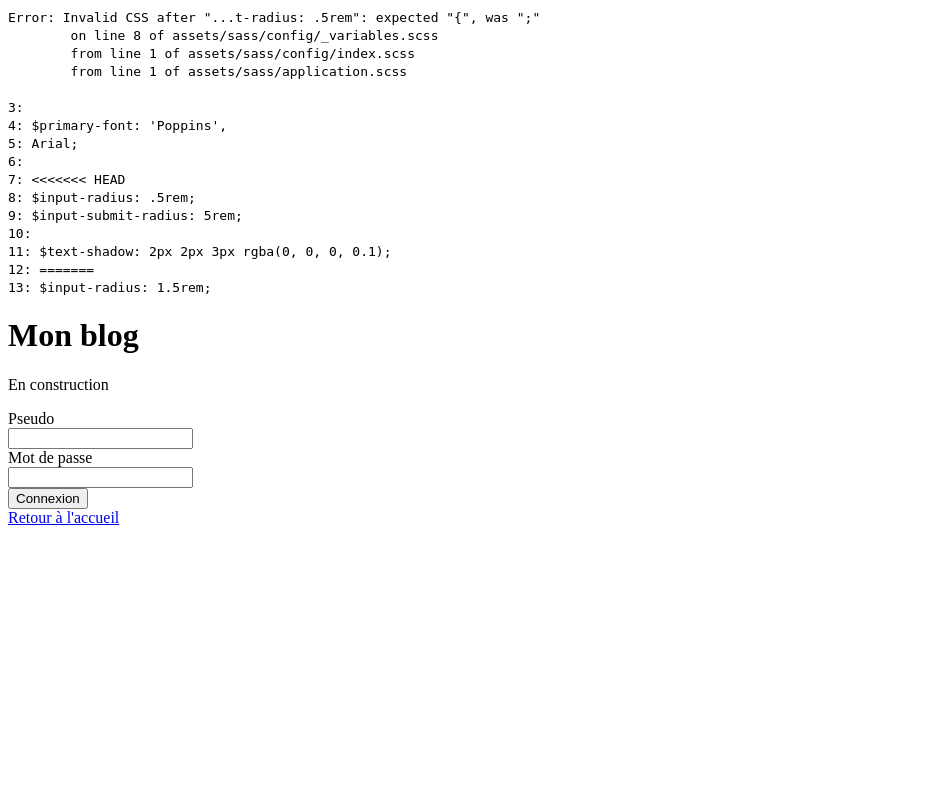
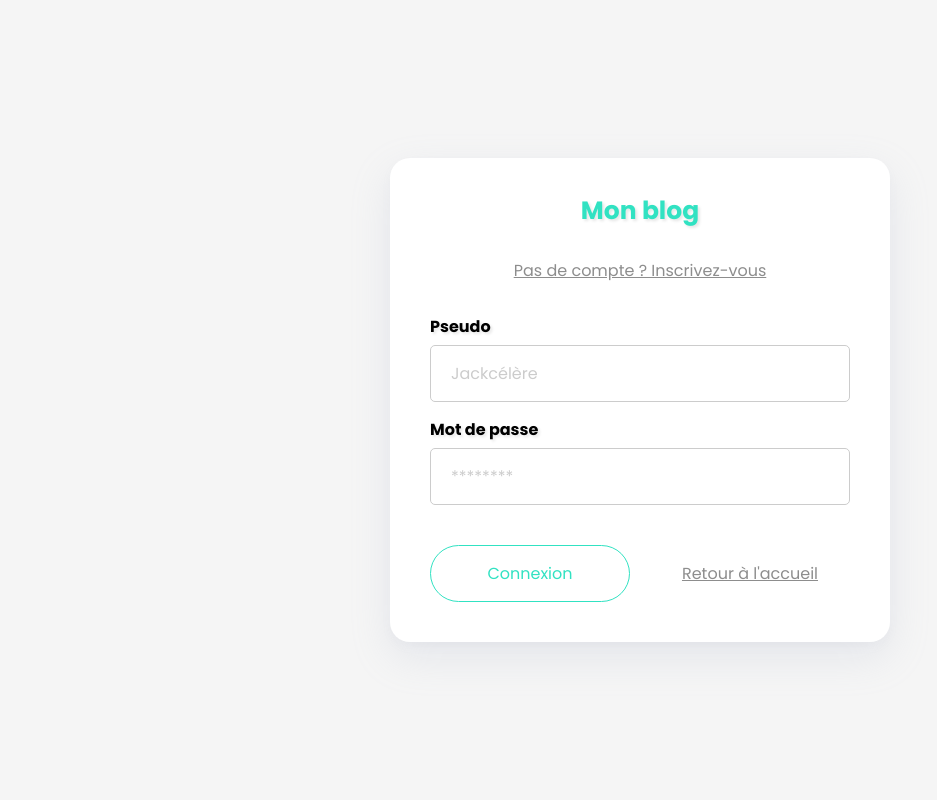
Before and after one commit to LeZellus/xipel-blog, a PHP site: template templates/login.php in a window 1280 px wide. Shown: the whole page, without its empty margins (0-937 px from the left). Run offline with PHP 8.4, Linux system fonts and the light colour scheme; the template is opened without the code that fills it, so the values that code supplies are empty.

Commit message:
style(project): add style to login page

```diff
--- a/assets/sass/components/_form.scss
+++ b/assets/sass/components/_form.scss
@@ -43,8 +43,6 @@ input {
       box-shadow: none;
     }
   }
-<<<<<<< HEAD
-=======
 
   &[type="submit"] {
     padding: 1.5rem 3rem;
@@ -58,7 +56,6 @@ input {
       cursor: pointer;
     }
   }
->>>>>>> add-css-project
 }
 
 .form-control {
--- a/public/css/style.css
+++ b/public/css/style.css
@@ -1,91 +1,270 @@
-/*
-Error: Invalid CSS after "...t-radius: .5rem": expected "{", was ";"
-        on line 8 of assets/sass/config/_variables.scss
-        from line 1 of assets/sass/config/index.scss
-        from line 1 of assets/sass/application.scss
+@import url("https://fonts.googleapis.com/css2?family=Poppins:wght@100;300;400;600;700;900&display=swap");
+/* http://meyerweb.com/eric/tools/css/reset/
+   v2.0 | 20110126
+   License: none (public domain)
+*/
+html,
+body,
+div,
+span,
+applet,
+object,
+iframe,
+h1,
+h2,
+h3,
+h4,
+h5,
+h6,
+p,
+blockquote,
+pre,
+a,
+abbr,
+acronym,
+address,
+big,
+cite,
+code,
+del,
+dfn,
+em,
+img,
+ins,
+kbd,
+q,
+s,
+samp,
+small,
+strike,
+strong,
+sub,
+sup,
+tt,
+var,
+b,
+u,
+i,
+center,
+dl,
+dt,
+dd,
+ol,
+ul,
+li,
+fieldset,
+form,
+label,
+legend,
+table,
+caption,
+tbody,
+tfoot,
+thead,
+tr,
+th,
+td,
+article,
+aside,
+canvas,
+details,
+embed,
+figure,
+figcaption,
+footer,
+header,
+hgroup,
+menu,
+nav,
+output,
+ruby,
+section,
+summary,
+time,
+mark,
+audio,
+video {
+  margin: 0;
+  padding: 0;
+  border: 0;
+  font-size: 100%;
+  font-family: "Poppins", Arial;
+  vertical-align: baseline; }
 
-3:
-4: $primary-font: 'Poppins',
-5: Arial;
-6:
-7: <<<<<<< HEAD
-8: $input-radius: .5rem;
-9: $input-submit-radius: 5rem;
-10:
-11: $text-shadow: 2px 2px 3px rgba(0, 0, 0, 0.1);
-12: =======
-13: $input-radius: 1.5rem;
+/* HTML5 display-role reset for older browsers */
+article,
+aside,
+details,
+figcaption,
+figure,
+footer,
+header,
+hgroup,
+menu,
+nav,
+section {
+  display: block; }
 
-Backtrace:
-assets/sass/config/_variables.scss:8
-assets/sass/config/index.scss:1
-assets/sass/application.scss:1
-/Library/Ruby/Gems/2.3.0/gems/sass-3.7.4/lib/sass/scss/parser.rb:1308:in `expected'
-/Library/Ruby/Gems/2.3.0/gems/sass-3.7.4/lib/sass/scss/parser.rb:1238:in `expected'
-/Library/Ruby/Gems/2.3.0/gems/sass-3.7.4/lib/sass/scss/parser.rb:1233:in `tok!'
-/Library/Ruby/Gems/2.3.0/gems/sass-3.7.4/lib/sass/scss/parser.rb:688:in `block'
-/Library/Ruby/Gems/2.3.0/gems/sass-3.7.4/lib/sass/scss/parser.rb:681:in `ruleset'
-/Library/Ruby/Gems/2.3.0/gems/sass-3.7.4/lib/sass/scss/parser.rb:707:in `block_child'
-/Library/Ruby/Gems/2.3.0/gems/sass-3.7.4/lib/sass/scss/parser.rb:700:in `block_contents'
-/Library/Ruby/Gems/2.3.0/gems/sass-3.7.4/lib/sass/scss/parser.rb:137:in `stylesheet'
-/Library/Ruby/Gems/2.3.0/gems/sass-3.7.4/lib/sass/scss/parser.rb:41:in `parse'
-/Library/Ruby/Gems/2.3.0/gems/sass-3.7.4/lib/sass/engine.rb:414:in `_to_tree'
-/Library/Ruby/Gems/2.3.0/gems/sass-3.7.4/lib/sass/engine.rb:321:in `to_tree'
-/Library/Ruby/Gems/2.3.0/gems/sass-3.7.4/lib/sass/tree/visitors/perform.rb:323:in `block in visit_import'
-/Library/Ruby/Gems/2.3.0/gems/sass-3.7.4/lib/sass/stack.rb:88:in `block in with_import'
-/Library/Ruby/Gems/2.3.0/gems/sass-3.7.4/lib/sass/stack.rb:135:in `with_frame'
-/Library/Ruby/Gems/2.3.0/gems/sass-3.7.4/lib/sass/stack.rb:88:in `with_import'
-/Library/Ruby/Gems/2.3.0/gems/sass-3.7.4/lib/sass/tree/visitors/perform.rb:322:in `visit_import'
-/Library/Ruby/Gems/2.3.0/gems/sass-3.7.4/lib/sass/tree/visitors/base.rb:36:in `visit'
-/Library/Ruby/Gems/2.3.0/gems/sass-3.7.4/lib/sass/tree/visitors/perform.rb:158:in `block in visit'
-/Library/Ruby/Gems/2.3.0/gems/sass-3.7.4/lib/sass/stack.rb:79:in `block in with_base'
-/Library/Ruby/Gems/2.3.0/gems/sass-3.7.4/lib/sass/stack.rb:135:in `with_frame'
-/Library/Ruby/Gems/2.3.0/gems/sass-3.7.4/lib/sass/stack.rb:79:in `with_base'
-/Library/Ruby/Gems/2.3.0/gems/sass-3.7.4/lib/sass/tree/visitors/perform.rb:158:in `visit'
-/Library/Ruby/Gems/2.3.0/gems/sass-3.7.4/lib/sass/tree/visitors/perform.rb:325:in `block (2 levels) in visit_import'
-/Library/Ruby/Gems/2.3.0/gems/sass-3.7.4/lib/sass/tree/visitors/perform.rb:325:in `map'
-/Library/Ruby/Gems/2.3.0/gems/sass-3.7.4/lib/sass/tree/visitors/perform.rb:325:in `block in visit_import'
-/Library/Ruby/Gems/2.3.0/gems/sass-3.7.4/lib/sass/stack.rb:88:in `block in with_import'
-/Library/Ruby/Gems/2.3.0/gems/sass-3.7.4/lib/sass/stack.rb:135:in `with_frame'
-/Library/Ruby/Gems/2.3.0/gems/sass-3.7.4/lib/sass/stack.rb:88:in `with_import'
-/Library/Ruby/Gems/2.3.0/gems/sass-3.7.4/lib/sass/tree/visitors/perform.rb:322:in `visit_import'
-/Library/Ruby/Gems/2.3.0/gems/sass-3.7.4/lib/sass/tree/visitors/base.rb:36:in `visit'
-/Library/Ruby/Gems/2.3.0/gems/sass-3.7.4/lib/sass/tree/visitors/perform.rb:158:in `block in visit'
-/Library/Ruby/Gems/2.3.0/gems/sass-3.7.4/lib/sass/stack.rb:79:in `block in with_base'
-/Library/Ruby/Gems/2.3.0/gems/sass-3.7.4/lib/sass/stack.rb:135:in `with_frame'
-/Library/Ruby/Gems/2.3.0/gems/sass-3.7.4/lib/sass/stack.rb:79:in `with_base'
-/Library/Ruby/Gems/2.3.0/gems/sass-3.7.4/lib/sass/tree/visitors/perform.rb:158:in `visit'
-/Library/Ruby/Gems/2.3.0/gems/sass-3.7.4/lib/sass/tree/visitors/base.rb:52:in `block in visit_children'
-/Library/Ruby/Gems/2.3.0/gems/sass-3.7.4/lib/sass/tree/visitors/base.rb:52:in `map'
-/Library/Ruby/Gems/2.3.0/gems/sass-3.7.4/lib/sass/tree/visitors/base.rb:52:in `visit_children'
-/Library/Ruby/Gems/2.3.0/gems/sass-3.7.4/lib/sass/tree/visitors/perform.rb:167:in `block in visit_children'
-/Library/Ruby/Gems/2.3.0/gems/sass-3.7.4/lib/sass/tree/visitors/perform.rb:179:in `with_environment'
-/Library/Ruby/Gems/2.3.0/gems/sass-3.7.4/lib/sass/tree/visitors/perform.rb:166:in `visit_children'
-/Library/Ruby/Gems/2.3.0/gems/sass-3.7.4/lib/sass/tree/visitors/base.rb:36:in `block in visit'
-/Library/Ruby/Gems/2.3.0/gems/sass-3.7.4/lib/sass/tree/visitors/perform.rb:186:in `visit_root'
-/Library/Ruby/Gems/2.3.0/gems/sass-3.7.4/lib/sass/tree/visitors/base.rb:36:in `visit'
-/Library/Ruby/Gems/2.3.0/gems/sass-3.7.4/lib/sass/tree/visitors/perform.rb:157:in `visit'
-/Library/Ruby/Gems/2.3.0/gems/sass-3.7.4/lib/sass/tree/visitors/perform.rb:10:in `visit'
-/Library/Ruby/Gems/2.3.0/gems/sass-3.7.4/lib/sass/tree/root_node.rb:36:in `css_tree'
-/Library/Ruby/Gems/2.3.0/gems/sass-3.7.4/lib/sass/tree/root_node.rb:29:in `render_with_sourcemap'
-/Library/Ruby/Gems/2.3.0/gems/sass-3.7.4/lib/sass/engine.rb:389:in `_render_with_sourcemap'
-/Library/Ruby/Gems/2.3.0/gems/sass-3.7.4/lib/sass/engine.rb:307:in `render_with_sourcemap'
-/Library/Ruby/Gems/2.3.0/gems/sass-3.7.4/lib/sass/plugin/compiler.rb:462:in `update_stylesheet'
-/Library/Ruby/Gems/2.3.0/gems/sass-3.7.4/lib/sass/plugin/compiler.rb:215:in `block in update_stylesheets'
-/Library/Ruby/Gems/2.3.0/gems/sass-3.7.4/lib/sass/plugin/compiler.rb:209:in `each'
-/Library/Ruby/Gems/2.3.0/gems/sass-3.7.4/lib/sass/plugin/compiler.rb:209:in `update_stylesheets'
-/Library/Ruby/Gems/2.3.0/gems/sass-3.7.4/lib/sass/plugin/compiler.rb:443:in `on_file_changed'
-/Library/Ruby/Gems/2.3.0/gems/sass-3.7.4/lib/sass/plugin/compiler.rb:320:in `block in watch'
-/Library/Ruby/Gems/2.3.0/gems/sass-listen-4.0.0/lib/sass-listen/event/config.rb:23:in `call'
-/Library/Ruby/Gems/2.3.0/gems/sass-listen-4.0.0/lib/sass-listen/event/processor.rb:115:in `_process_changes'
-/Library/Ruby/Gems/2.3.0/gems/sass-listen-4.0.0/lib/sass-listen/event/processor.rb:19:in `block in loop_for'
-/Library/Ruby/Gems/2.3.0/gems/sass-listen-4.0.0/lib/sass-listen/event/processor.rb:15:in `loop'
-/Library/Ruby/Gems/2.3.0/gems/sass-listen-4.0.0/lib/sass-listen/event/processor.rb:15:in `loop_for'
-/Library/Ruby/Gems/2.3.0/gems/sass-listen-4.0.0/lib/sass-listen/event/loop.rb:84:in `_wait_for_changes'
-/Library/Ruby/Gems/2.3.0/gems/sass-listen-4.0.0/lib/sass-listen/event/loop.rb:42:in `block in setup'
-/Library/Ruby/Gems/2.3.0/gems/sass-listen-4.0.0/lib/sass-listen/internals/thread_pool.rb:6:in `block in add'
-*/
-body:before {
-  white-space: pre;
-  font-family: monospace;
-  content: "Error: Invalid CSS after \"...t-radius: .5rem\": expected \"{\", was \";\"\A         on line 8 of assets/sass/config/_variables.scss\A         from line 1 of assets/sass/config/index.scss\A         from line 1 of assets/sass/application.scss\A \A 3: \A 4: $primary-font: 'Poppins',\A 5: Arial;\A 6: \A 7: <<<<<<< HEAD\A 8: $input-radius: .5rem;\A 9: $input-submit-radius: 5rem;\A 10: \A 11: $text-shadow: 2px 2px 3px rgba(0, 0, 0, 0.1);\A 12: =======\A 13: $input-radius: 1.5rem;"; }
+body {
+  line-height: 1; }
+
+ol,
+ul {
+  list-style: none; }
+
+blockquote,
+q {
+  quotes: none; }
+
+blockquote:before,
+blockquote:after,
+q:before,
+q:after {
+  content: '';
+  content: none; }
+
+table {
+  border-collapse: collapse;
+  border-spacing: 0; }
+
+.button-primary {
+  padding: 1.5rem 3rem;
+  border: 1px solid #31e2c2;
+  border-radius: 5rem;
+  background-color: #ffffff;
+  transition: 0.3s;
+  color: #31e2c2; }
+  .button-primary:hover {
+    box-shadow: 0 6px 7px rgba(0, 0, 0, 0.1);
+    transition: 0.3s;
+    cursor: pointer; }
+.button-secondary {
+  color: #8d8d8d; }
+  .button-secondary:hover {
+    text-decoration: none; }
+.button-box {
+  grid-template-columns: repeat(2, 1fr);
+  align-items: center; }
+  .button-box .button-secondary {
+    text-align: center; }
+
+input {
+  font-size: 1.6rem;
+  font-family: "Poppins", Arial;
+  box-sizing: border-box;
+  transition: 0.3s;
+  border-radius: 0.5rem;
+  padding: 1.5rem;
+  padding-left: 2rem; }
+  input[type="text"], input[type="email"], input[type="password"] {
+    border: 0.1rem solid #cccccc; }
+    input[type="text"]:focus, input[type="email"]:focus, input[type="password"]:focus {
+      outline: none;
+      border: 0.1rem solid #000; }
+    input[type="text"]:placeholder-shown, input[type="email"]:placeholder-shown, input[type="password"]:placeholder-shown {
+      background-color: inherit; }
+    input[type="text"]::placeholder, input[type="email"]::placeholder, input[type="password"]::placeholder {
+      color: #cccccc; }
+    input[type="text"]:hover, input[type="email"]:hover, input[type="password"]:hover {
+      background-color: #ececec;
+      border-color: #8d8d8d; }
+    input[type="text"]:focus, input[type="email"]:focus, input[type="password"]:focus {
+      background-color: #dbdbdb; }
+    input[type="text"]:hover, input[type="text"]:focus, input[type="email"]:hover, input[type="email"]:focus, input[type="password"]:hover, input[type="password"]:focus {
+      transition: 0.3s; }
+    input[type="text"]:invalid, input[type="email"]:invalid, input[type="password"]:invalid {
+      box-shadow: none; }
+  input[type="submit"] {
+    padding: 1.5rem 3rem;
+    border: 1px solid #31e2c2;
+    border-radius: 5rem;
+    background-color: transparent;
+    color: #31e2c2; }
+    input[type="submit"]:hover {
+      box-shadow: 0 5px 10px rgba(154, 160, 185, 0.05), 0 15px 40px rgba(166, 173, 201, 0.2);
+      cursor: pointer; }
+
+.form-control {
+  width: 100%; }
+  .form-control-label {
+    font-weight: 700;
+    text-shadow: 2px 2px 3px rgba(0, 0, 0, 0.1); }
+    .form-control-label:hover {
+      cursor: pointer; }
+
+.grid {
+  display: grid; }
+  .grid-gap-10 {
+    grid-gap: 1rem; }
+  .grid-gap-20 {
+    grid-gap: 2rem; }
+  .grid-gap-40 {
+    grid-gap: 4rem; }
+
+.main-login {
+  height: 100vh;
+  box-sizing: border-box; }
+
+.alert {
+  background: linear-gradient(to bottom left, #EF8D9C 40%, #FFC39E 100%);
+  border-radius: 1rem;
+  color: #ffffff;
+  padding: 2rem;
+  font-weight: 600;
+  position: absolute;
+  left: 50%;
+  transform: translateX(-50%);
+  top: 2rem;
+  transition: 0.3s;
+  box-shadow: rgba(0, 0, 0, 0.2) 1px 1px 5px;
+  align-items: center;
+  display: none; }
+  .alert.show {
+    display: flex; }
+  .alert i {
+    padding-left: 2rem; }
+  .alert:hover {
+    cursor: pointer; }
+
+section.register, section.login {
+  max-width: calc(50rem - 8rem);
+  padding: 4rem;
+  width: 100%;
+  border-radius: 2rem; }
+  section.register .button-secondary, section.login .button-secondary {
+    text-align: center; }
+
+html {
+  font-size: 62.5%; }
+
+body {
+  font-size: 1.6rem;
+  background-color: #f5f5f5;
+  position: relative; }
+
+.valid {
+  border: 1px solid #31e2c2 !important; }
+
+.error {
+  border: 1px solid #ff2d20 !important; }
+
+.bg-white {
+  background-color: #ffffff;
+  box-shadow: 0 5px 10px rgba(154, 160, 185, 0.05), 0 15px 40px rgba(166, 173, 201, 0.2); }
+
+.total-flex {
+  display: flex;
+  align-items: center;
+  justify-content: center; }
+
+.m-h {
+  min-height: 100vh; }
+
+h1 {
+  font-weight: 700;
+  color: #31e2c2;
+  font-size: 2.5rem;
+  text-align: center;
+  text-shadow: 2px 2px 3px rgba(0, 0, 0, 0.1); }
+
+/*# sourceMappingURL=style.css.map */
--- a/templates/login.php
+++ b/templates/login.php
@@ -1,14 +1,23 @@
 <?php $this->title = "Connexion"; ?>
 <?= $this->session->show('error_login'); ?>
-<h1>Mon blog</h1>
-<p>En construction</p>
-<div>
-    <form method="post" action="../public/index.php?route=login">
-        <label for="pseudo">Pseudo</label><br>
-        <input type="text" id="pseudo" name="pseudo"><br>
-        <label for="password">Mot de passe</label><br>
-        <input type="password" id="password" name="password"><br>
-        <input type="submit" value="Connexion" id="submit" name="submit">
-    </form>
-    <a href="../public/index.php">Retour à l'accueil</a>
-</div>
+
+<main class="wrapper-login total-flex m-h">
+    <section class="grid grid-gap-40 login bg-white">
+        <h1>Mon blog</h1>
+        <a href="../public/index.php?route=register" class="button-secondary">Pas de compte ? Inscrivez-vous</a>
+        <form method="post" id="form-login" action="../public/index.php?route=login" class="grid grid-gap-20">
+            <div class="form-control grid grid-gap-10">
+                <label for="pseudo" class="form-control-label">Pseudo</label>
+                <input type="text" id="pseudo" name="pseudo" placeholder="Jackcélère">
+            </div>
+            <div class="form-control grid grid-gap-10">
+                <label for="password" class="form-control-label">Mot de passe</label>
+                <input type="password" id="password" name="password" placeholder="********">
+            </div>
+        </form>
+        <div class="grid grid-gap-20 button-box">
+            <input type="submit" value="Connexion" class="button-primary" id="submit" name="submit" form="form-login">
+            <a href="../public/index.php" class="button-secondary">Retour à l'accueil</a>
+        </div>
+    </section>
+</main>
```
Also changed, not shown: assets/sass/components/_button.scss (+10 -0 lines), assets/sass/components/_section.scss (+2 -6 lines), assets/sass/components/_wrapper.scss (deleted, +0 -22 lines), assets/sass/config/_colours.scss (+1 -10 lines), assets/sass/config/_variables.scss (+0 -10 lines), assets/sass/layouts/_global.scss (+0 -7 lines), templates/register.php (+3 -42 lines), 1 other file.
